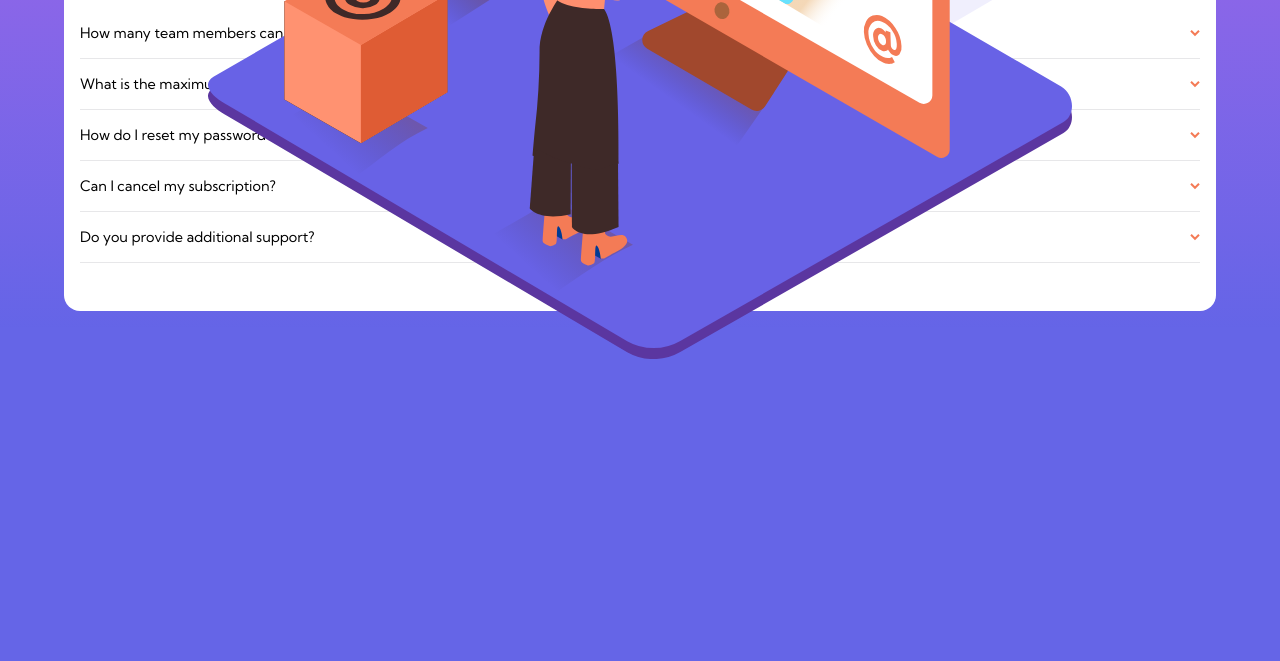
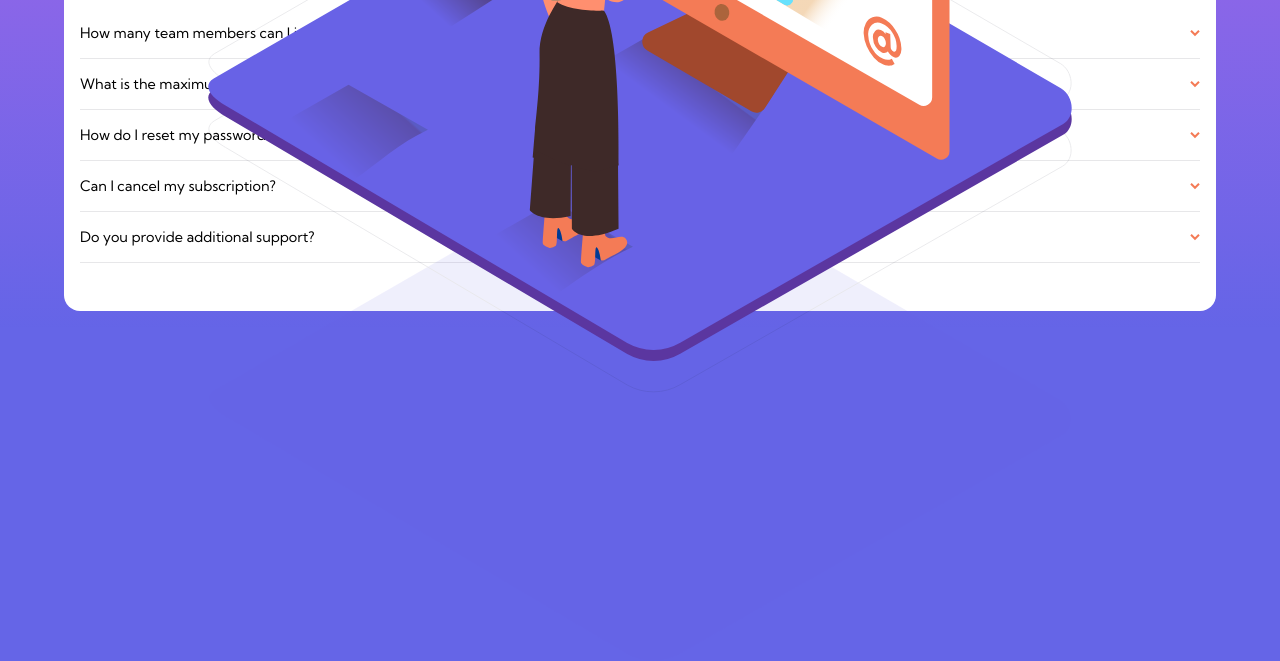
Before and after one commit to mauriciompf/FAQ_accordion_card, a plain HTML site: page index.html in a window 1280 px wide. Shown: the part 328-989 px from the top of the page. Before the commit the page ends 800 px from the top, so only its background shows below. Drawn offline with Linux system fonts and the light colour scheme.

Commit message:
Update index.html

```diff
--- a/index.html
+++ b/index.html
@@ -15,8 +15,14 @@
   <main class="main">
     <div class="main__card">
       <div class="main__card--image-wrap">
-        <img class="main__card--image-wrap-woman" src="./images/illustration-woman-online-mobile.svg" alt="">
-        <img class="main__card--image-wrap-shadow" src="./images/bg-pattern-mobile.svg" alt="">
+        <picture>
+          <source media="(min-width: 768px)" width="400px" srcset="./images/illustration-woman-online-desktop.svg">
+          <img class="main__card--image-wrap-woman" src="./images/illustration-woman-online-mobile.svg" alt="">
+        </picture>
+        <picture>
+          <source media="(min-width: 768px)" srcset="./images/bg-pattern-desktop.svg">
+          <img class="main__card--image-wrap-shadow" src="./images/bg-pattern-mobile.svg" alt="">
+        </picture>
       </div>
       <div class="main__card--faq">
         <h1 class="main__card--faq-title">
@@ -27,7 +33,7 @@
             <details class="main__card--faq-question-wrap">
                 <summary class="main__card--faq-question">
                   How many team members can I invite?
-                  <img class="main__card--faq-question-icon" src="./images/icon-arrow-down.svg" alt="">
+                    <img class="main__card--faq-question-icon" src="./images/icon-arrow-down.svg" alt="">
                 </summary>
                 <p class="main__card--faq-answer">
                   You can invite up to 2 additional users on the Free plan. There is no limit on team members for the Premium plan.
```
